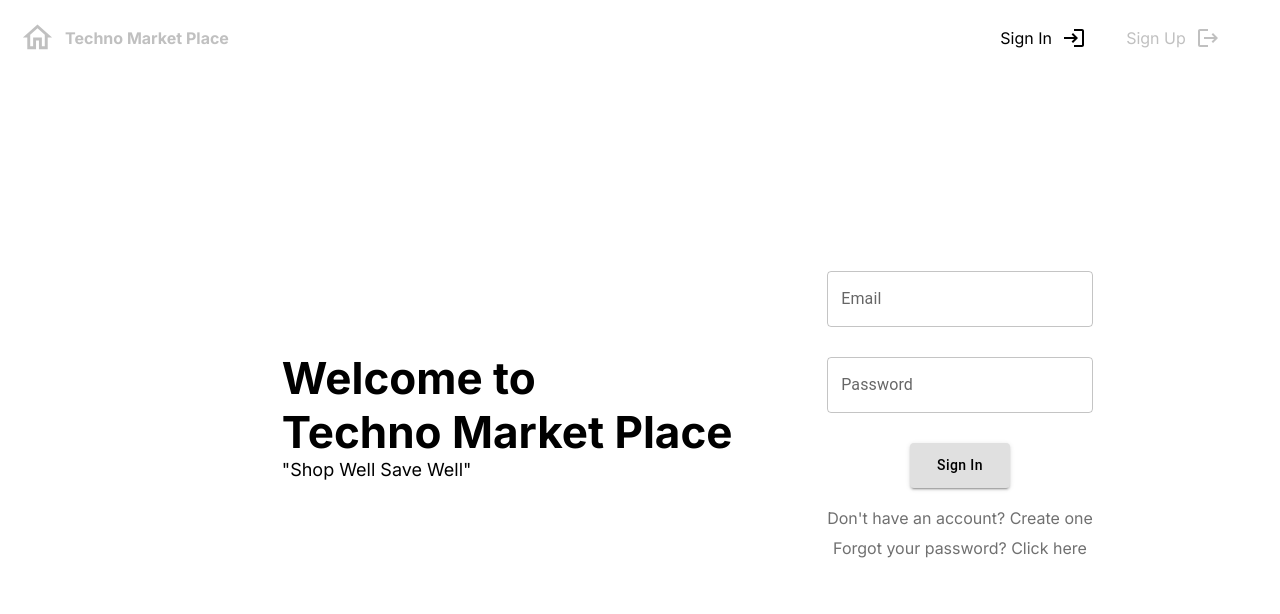
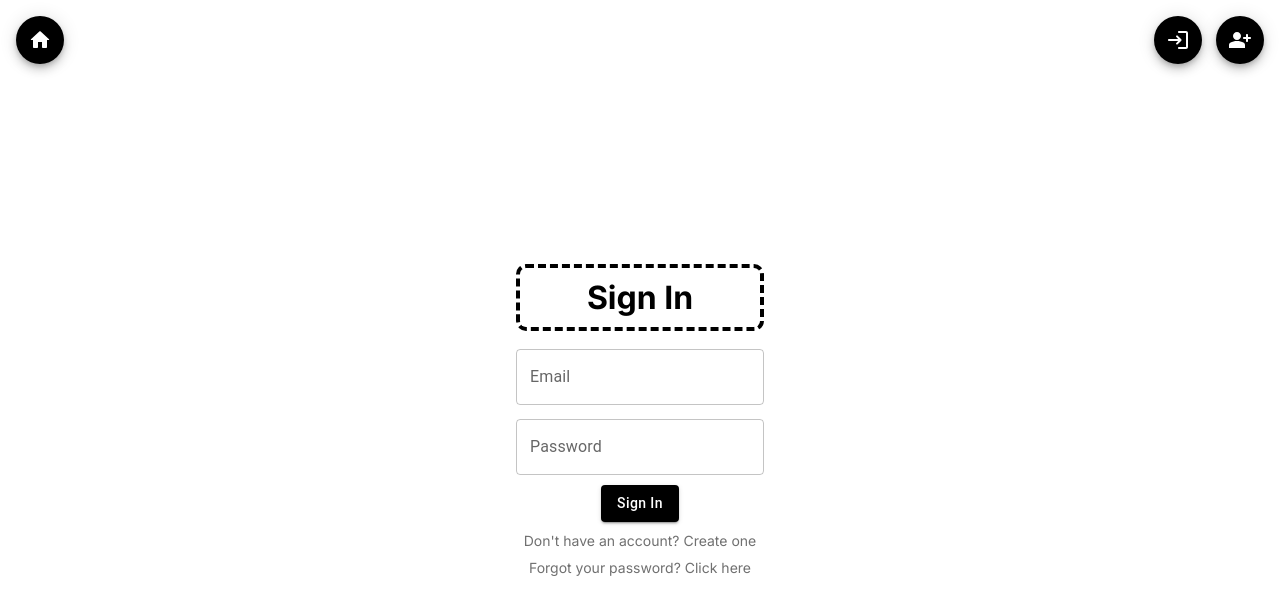
Before and after one commit to Mehdishah57/techno-market-front-end, a React (Create React App) app: page /login in a window 1280 px wide. Shown: the top 614 px of the page. Built offline with nearby package versions, Linux system fonts and the light colour scheme; no server answers.

Commit message:
10:15 AM 5/19/2022

```diff
--- a/src/App.js
+++ b/src/App.js
@@ -5,7 +5,7 @@ import Signup from "./pages/Signup";
 import Home from "./pages/Home";
 import Profile from "./pages/Profile";
 import UserProvider from "./global/UserContext";
-import Navbar from './components/Navbar';
+import Navbar from './components/NavbarT';
 import ForgotPassword from './pages/ForgotPassword';
 import Messages from './pages/Messages';
 import RequireAuth from './utils/RequireAuth';
--- /dev/null
+++ b/src/components/NavbarT.jsx
@@ -0,0 +1,57 @@
+import React, {useContext} from 'react';
+import Box from '@mui/material/Box';
+import Fab from '@mui/material/Fab';
+import HomeRoundedIcon from '@mui/icons-material/HomeRounded';
+import LoginRoundedIcon from '@mui/icons-material/LoginRounded';
+import PersonAddAltRoundedIcon from '@mui/icons-material/PersonAddAltRounded';
+import MessageRoundedIcon from '@mui/icons-material/MessageRounded';
+import AddIcon from '@mui/icons-material/Add';
+import FavoriteBorderRoundedIcon from '@mui/icons-material/FavoriteBorderRounded';
+import LogoutRoundedIcon from '@mui/icons-material/LogoutRounded';
+import Avatar from '@mui/material/Avatar';
+import { useNavigate } from 'react-router-dom';
+import { UserContext } from "../global/UserContext";
+
+import "../styles/nav.scss";
+
+const Navbar = () => {
+    const [user] = useContext(UserContext);
+    const navigate = useNavigate();
+
+  return (
+    <Box display="flex" m={2} justifyContent="space-between">
+        <Box>
+            <Fab className="fab" size="medium"onClick={() => navigate("/home")}>
+                <HomeRoundedIcon />
+            </Fab>
+        </Box>
+        {!user?._id && <Box display="flex" width="110px" justifyContent="space-between">
+            <Fab className="fab" size="medium" onClick={() => navigate("/login")}>
+                <LoginRoundedIcon />
+            </Fab>
+            <Fab className="fab" size="medium" onClick={() => navigate("/signup")}>
+                <PersonAddAltRoundedIcon />
+            </Fab>
+        </Box>}
+        {user?._id && <Box display="flex" width="200px" justifyContent="space-between">
+            {/* <Fab className="fab" size="medium" onClick={() => navigate("/sell")}>
+                <AddIcon />
+            </Fab>
+            <Fab className="fab" size="medium" onClick={() => navigate("/messages")}>
+                <MessageRoundedIcon />
+            </Fab>
+            <Fab className="fab" size="medium" onClick={() => navigate("/profile/favourites")}>
+                <FavoriteBorderRoundedIcon />
+            </Fab> */}
+            <Fab className="fab" size="medium" onClick={() => navigate("/logout")}>
+                <LogoutRoundedIcon />
+            </Fab>
+            <Fab className="fab" size="medium" onClick={() => navigate("/profile/my-ads")}>
+                <Avatar alt="Remy Sharp" src={user.image.url} />
+            </Fab>
+        </Box>}
+    </Box>
+  )
+}
+
+export default Navbar;
--- a/src/pages/Login.jsx
+++ b/src/pages/Login.jsx
@@ -6,6 +6,7 @@ import login from '../services/login';
 import { UserContext } from './../global/UserContext';
 import { loginSchema } from '../schemas/login';
 import { Toaster, toast } from "react-hot-toast";
+import logo from "../assets/logo.png";
 import "../styles/login.scss";
 
 
@@ -46,16 +47,12 @@ const Login = () => {
 		<div className="login-wrapper">
 			<Toaster />
 			<div className="sub-wrapper">
-				<div className="text">
-					<div>
-						<h1>Welcome to</h1>
-						<h1>Techno Market Place</h1>
-						<p>"Shop Well Save Well"</p>
-					</div>
-				</div>
 				<div className="form">
 					<form onSubmit={handleLogin}>
-						<div>
+						<div className="heading">
+							<h1>Sign In</h1>
+						</div>
+						<div className='field-wrapper'>
 							<TextField
 								size="medium"
 								className="f0011"
@@ -64,10 +61,11 @@ const Login = () => {
 								label="Email"
 								disabled={loading}
 								variant="outlined"
+								fullWidth
 								onChange={e => { setEmail(e.currentTarget.value); setError("") }}
 							/>
 						</div>
-						<div>
+						<div className='field-wrapper'>
 							<TextField
 								size="medium"
 								className="f0011"
@@ -76,6 +74,7 @@ const Login = () => {
 								disabled={loading}
 								variant="outlined"
 								type="password"
+								fullWidth
 								onChange={e => { setPassword(e.currentTarget.value); setError("") }}
 							/>
 						</div>
@@ -83,7 +82,6 @@ const Login = () => {
 							<Button
 								className="b0011"
 								variant="contained"
-								color={error ? "error" : "inherit"}
 								type="submit"
 								disabled={loading}
 								onClick={handleLogin}
--- a/src/pages/Signup.jsx
+++ b/src/pages/Signup.jsx
@@ -15,7 +15,7 @@ const Signup = () => {
 	const [displayError, setDisplayError] = useState("");
 	const [loading, setLoading] = useState(false);
 
-	const [user, setUser] = useContext(UserContext);
+	const [, setUser] = useContext(UserContext);
 
 	const navigate = useNavigate();
 
@@ -52,14 +52,10 @@ const Signup = () => {
 	return (
 		<div className="signup-wrapper">
 			<div className="sub-wrapper">
-				<div className="text">
-					<div>
-						<h1>Welcome to</h1>
-						<h1>Techno Market Place</h1>
-						<p>"Shop Well Save Well"</p>
+				<div className="form">
+					<div className="heading">
+						<h1>Create an account</h1>
 					</div>
-				</div>
-				<div className="form">
 					<form onSubmit={handleSubmit}>
 						<div>
 							<TextField
--- a/src/styles/login.scss
+++ b/src/styles/login.scss
@@ -11,10 +11,10 @@
 
     .sub-wrapper{
         display: flex;
-        flex-direction: row;
+        flex-direction: column;
         justify-content: center;
         align-items: center;
-        flex-wrap: wrap;
+
         width: 100%;
         height: 100%;
 
@@ -44,7 +44,8 @@
             flex-direction: column;
             justify-content: center;
             align-items: center;
-            height: 100%;
+
+
 
             form {
                 display: flex;
@@ -54,10 +55,27 @@
                 flex-direction: column;
                 width: 100%;
                 overflow: hidden;
+                position: relative;
 
-                div {
+                .heading{
+                    text-align: center;
+                    border: 4px dashed black;
+                    padding: 10px;
+                    border-radius: 10px;
+                    color: black;
                     margin-bottom: 10px;
-                    max-width: 300px;
+                    width: 100%;
+                }
+
+                .bgImage{
+                    position: absolute;
+                    opacity: 0.1;
+                    z-index: 0.2;
+                }
+
+                .field-wrapper {
+                    margin-bottom: 10px;
+
                     width: 100%;
 
                     .f0011{
@@ -68,8 +86,8 @@
 
                 .b0011{
                     text-transform: capitalize;
-                    width: 100px;
-                    height: 45px;
+                    background-color: black;
+                    color: white;
                 }
 
                 .button-wrapper{
@@ -88,17 +106,10 @@
                         text-align: center;
                         color: $medium-color;
                         margin-top: 10px;
+                        font-size: 14px;
                     }
                 }
             }
         }
     }
-
-    @media only screen and (max-width:620px) {
-        .sub-wrapper{
-            .text{
-                display: none;
-            }
-        }
-    }
 }
--- a/src/styles/nav.scss
+++ b/src/styles/nav.scss
@@ -1,4 +1,13 @@
 @import "../../base";
+
+.fab{
+    background-color: black !important;
+    color: white !important;
+
+    &:hover{
+        background-color: black !important;
+    }
+}
 
 .nav-wrapper{
     display: flex;
--- a/src/styles/signup.scss
+++ b/src/styles/signup.scss
@@ -19,33 +19,19 @@
         width: 100%;
         height: 100%;
 
-        .text {
-            display: flex;
-            // flex: 500px;
-            flex-direction: column;
-            justify-content: center;
-            align-items: center;
-            width: 50%;
-            height: 100%;
-            word-wrap: break-word;
-            font-size: 22px;
-
-            p {
-                font-size: 18px;
-            }
-
-            div {
-                text-align: left;
-            }
-        }
-
         .form {
             display: flex;
             flex: 250px;
             flex-direction: column;
             justify-content: center;
             align-items: center;
-            height: 100%;
+
+            .heading{
+                color: black;
+                padding: 10px;
+                border: 4px dashed black;
+                border-radius: 10px;
+            }
 
             form {
                 display: flex;
@@ -89,6 +75,8 @@
 
                 .b0011{
                     text-transform: capitalize;
+                    background: #000;
+                    color: white;
                     width: 100px;
                     height: 45px;
                 }
@@ -120,11 +108,4 @@
             }
         }
     }
-    @media only screen and (max-width: 730px){
-        .sub-wrapper{
-            .text{
-                display: none;
-            }
-        }
-    }
 }
```
Also changed, not shown: src/assets/logo.png (added).
